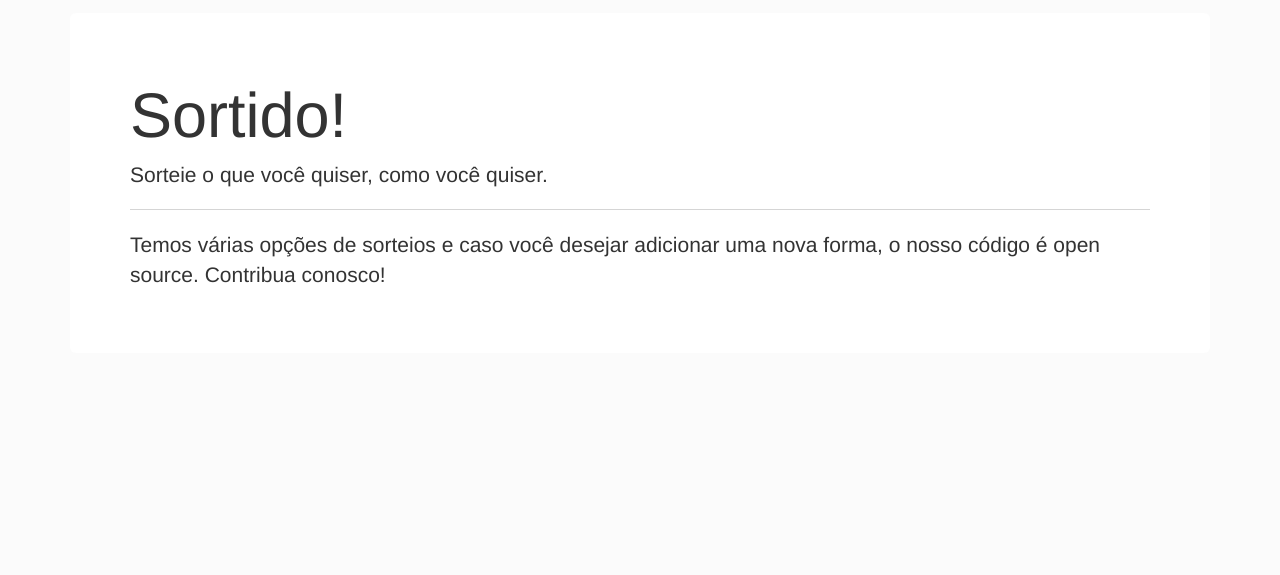
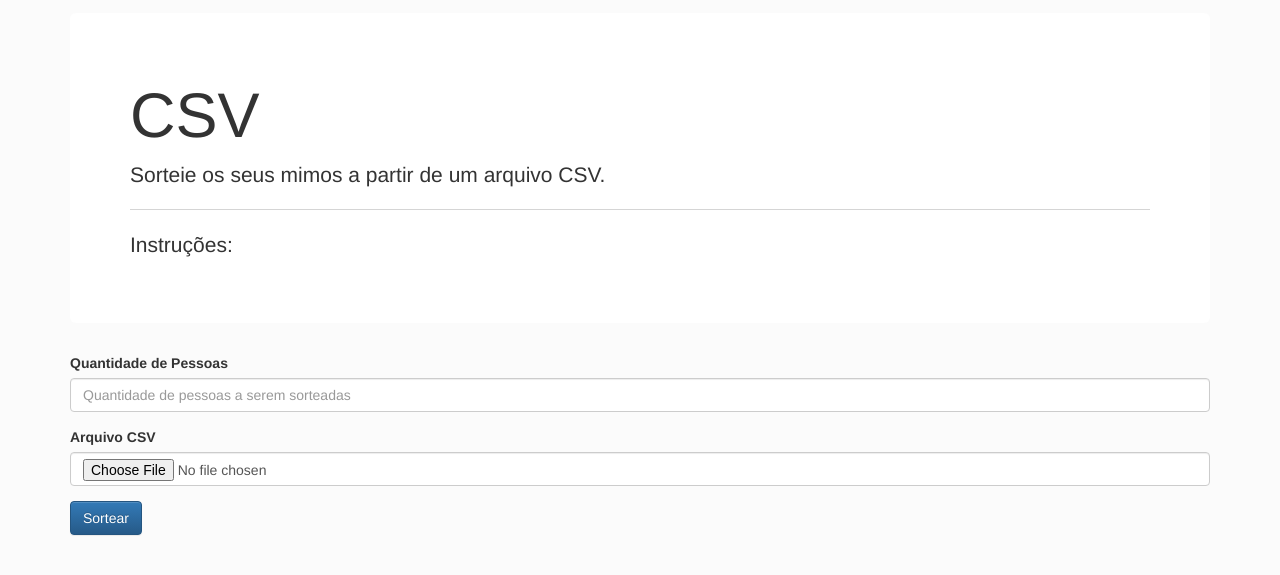
Before and after one commit to hi-hi-ray/sortido, a Django app: template sortido_app/templates/random_csv.html in a window 1280 px wide. Shown: the part 85-660 px from the top of the page. Run offline with Django 3.2, Linux system fonts and the light colour scheme; the template is opened without the code that fills it, so the values that code supplies are empty; some libraries are stand-ins or nearby versions.

Commit message:
add functionality, html base and routes

```diff
--- /dev/null
+++ b/sortido_app/forms.py
@@ -0,0 +1 @@
+from django import forms
--- a/sortido_app/templates/random_csv.html
+++ b/sortido_app/templates/random_csv.html
@@ -26,11 +26,23 @@
     <div class="container">
 
       <div class="jumbotron">
-        <h1 class="display-4">Sortido!</h1>
-        <p class="lead">Sorteie o que você quiser, como você quiser.</p>
+        <h1 class="display-4">CSV</h1>
+        <p class="lead">Sorteie os seus mimos a partir de um arquivo CSV.</p>
         <hr class="my-4">
-        <p>Temos várias opções de sorteios e caso você desejar adicionar uma nova forma, o nosso código é open source. Contribua conosco!</p>
+        <p>Instruções:</p>
       </div>
+
+      <form action="submit" method="post">
+        <div class="form-group">
+          <label for="quantity_of_persons">Quantidade de Pessoas</label>
+          <input type="number" class="form-control" id="quantity_of_persons" placeholder="Quantidade de pessoas a serem sorteadas" required>
+        </div>
+        <div class="form-group">
+          <label for="csv_file">Arquivo CSV</label>
+          <input type="file" class="form-control" id="csv_file"required>
+        </div>
+        <button type="submit" class="btn btn-primary">Sortear</button>
+      </form>
 
     <script src="https://code.jquery.com/jquery-3.3.1.slim.min.js" integrity="sha384-q8i/X+965DzO0rT7abK41JStQIAqVgRVzpbzo5smXKp4YfRvH+8abtTE1Pi6jizo" crossorigin="anonymous"></script>
     <script src="https://cdnjs.cloudflare.com/ajax/libs/popper.js/1.14.7/umd/popper.min.js" integrity="sha384-UO2eT0CpHqdSJQ6hJty5KVphtPhzWj9WO1clHTMGa3JDZwrnQq4sF86dIHNDz0W1" crossorigin="anonymous"></script>
--- a/sortido_app/urls.py
+++ b/sortido_app/urls.py
@@ -3,4 +3,5 @@ from . import views
 
 urlpatterns = [
     path('', views.home),
+    path('csv', views.random_csv),
 ]
--- a/sortido_app/views.py
+++ b/sortido_app/views.py
@@ -1,4 +1,6 @@
 from django.shortcuts import render
+from .forms import *
+
 
 def home(request):
     return render(request, 'index.html', {})
```
Also changed, not shown: sortido_app/functionality/random_csv.py (added, +10 -0 lines).
